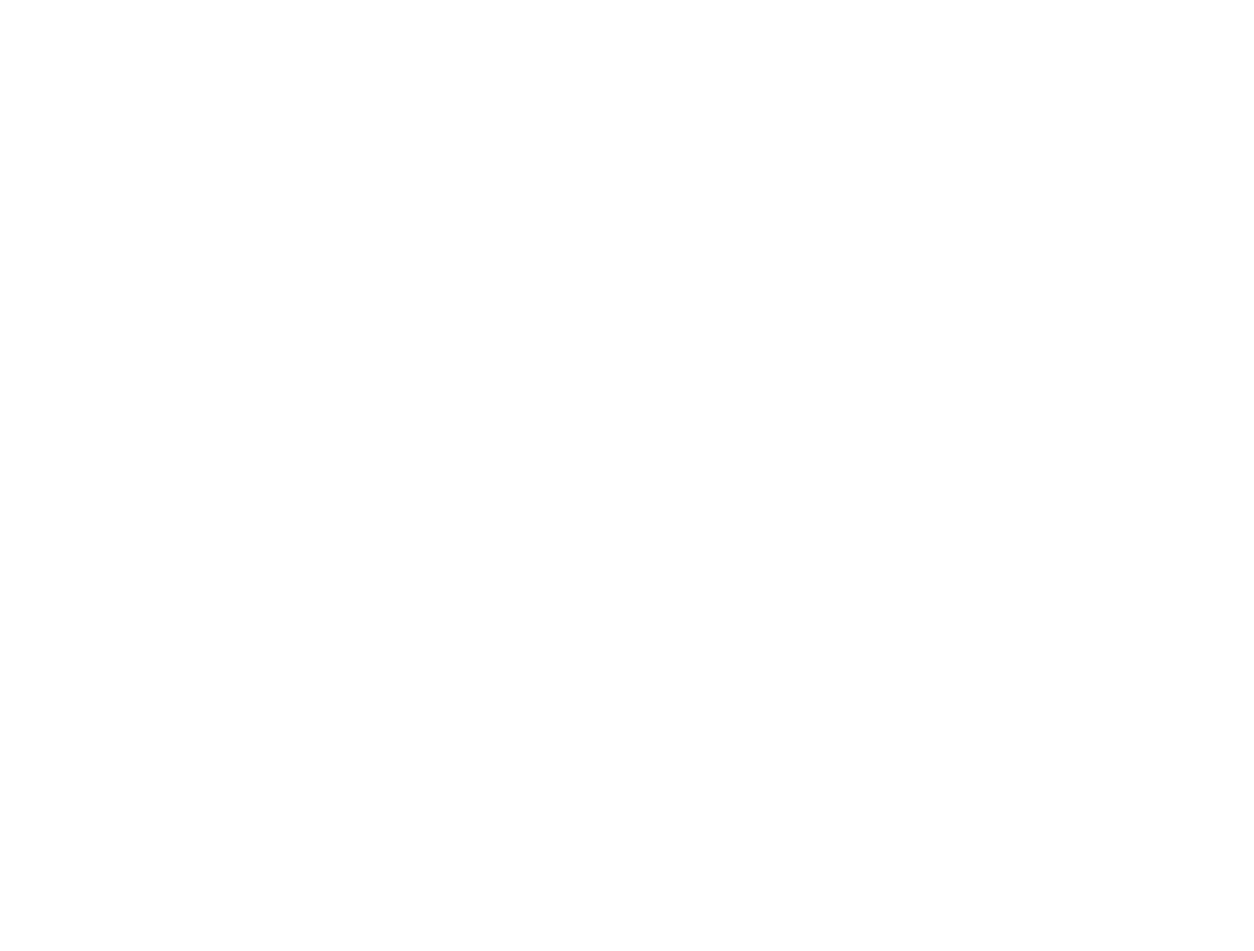
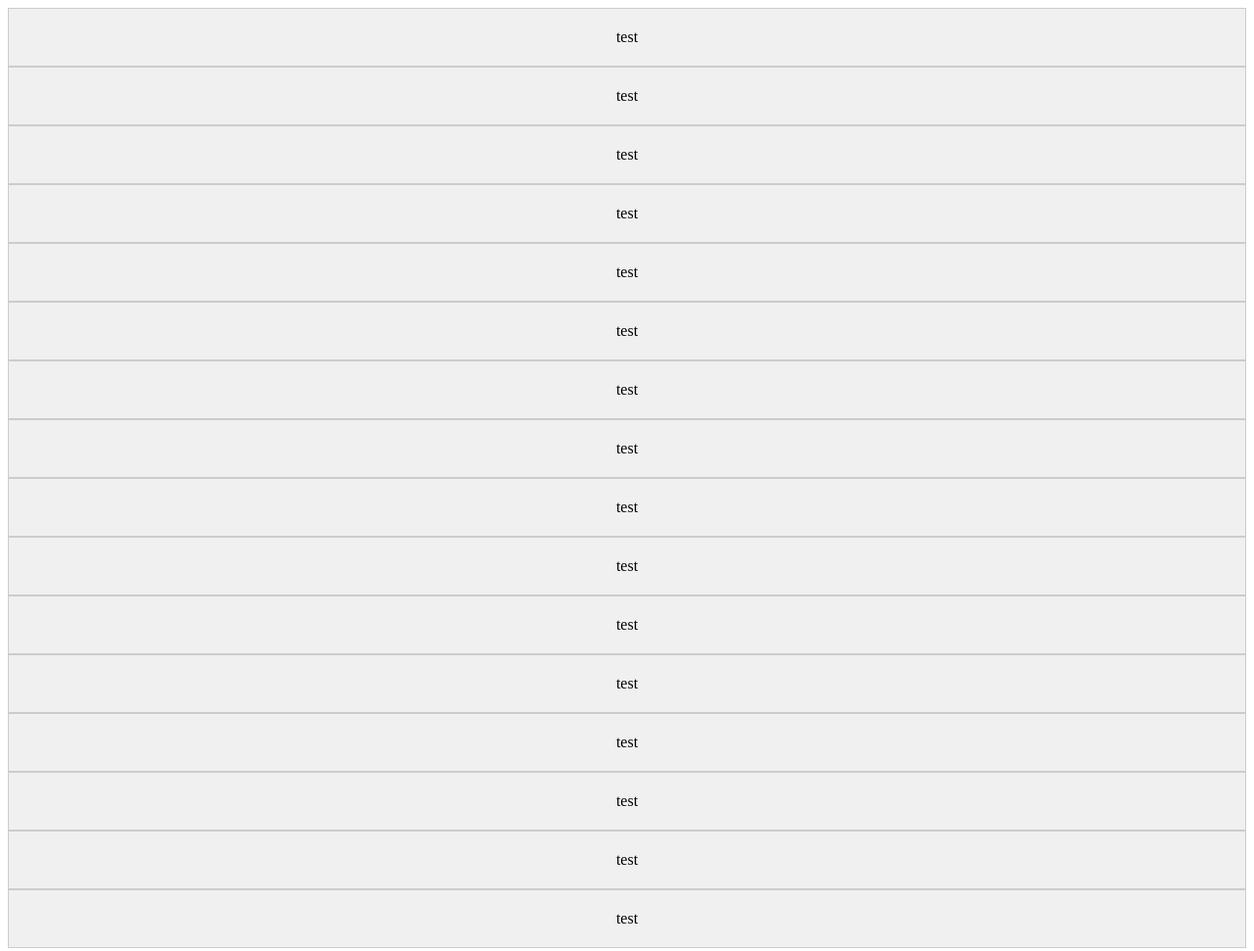
Before and after one commit to fed26sto-fundamentals/etch-a-sketch-jyy009, a plain HTML site: page index.html in a window 1280 px wide. Shown: the whole page at 98% size. Before the commit the page ends 800 px from the top, so only its background shows below. Drawn offline with Linux system fonts and the light colour scheme.

Commit message:
create the 16x16 grids

```diff
--- a/app.js
+++ b/app.js
@@ -0,0 +1,8 @@
+const container = document.querySelector(".container");
+
+for (i = 0; i < 16; i++) {
+  const grid = document.createElement("div");
+  grid.classList.toggle("grid");
+  grid.textContent = "test";
+  container.appendChild(grid);
+}
--- a/index.html
+++ b/index.html
@@ -1,14 +1,13 @@
 <!DOCTYPE html>
 <html lang="en">
-<head>
-  <meta charset="UTF-8">
-  <meta name="viewport" content="width=device-width, initial-scale=1.0">
-  <title>Document</title>
-  <script src="./app.js" defer></script>
-</head>
-<body>
-  <div class="container">
-
-  </div>
-</body>
+  <head>
+    <meta charset="UTF-8" />
+    <meta name="viewport" content="width=device-width, initial-scale=1.0" />
+    <script src="./app.js" defer></script>
+    <link rel="stylesheet" href="style.css" />
+    <title>Etch-a-Sketch</title>
+  </head>
+  <body>
+    <div class="container"></div>
+  </body>
 </html>
--- /dev/null
+++ b/style.css
@@ -0,0 +1,13 @@
+/* .container {
+  background-color: #f0f0f0;
+  padding: 20px;
+  text-align: center;
+  border: 1px solid #ccc;
+} */
+
+.grid {
+  background-color: #f0f0f0;
+  padding: 20px;
+  text-align: center;
+  border: 1px solid #ccc;
+}
```
